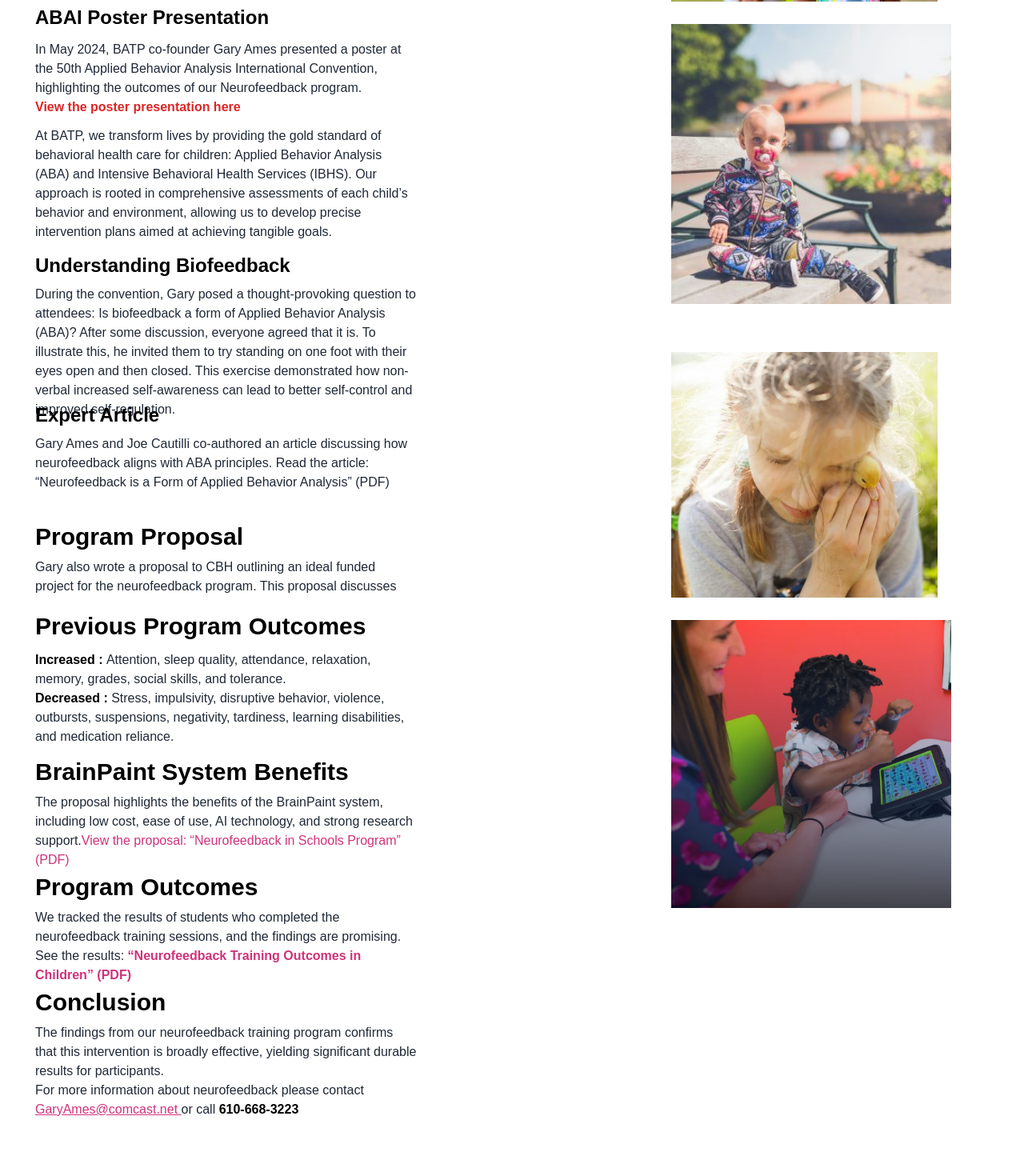
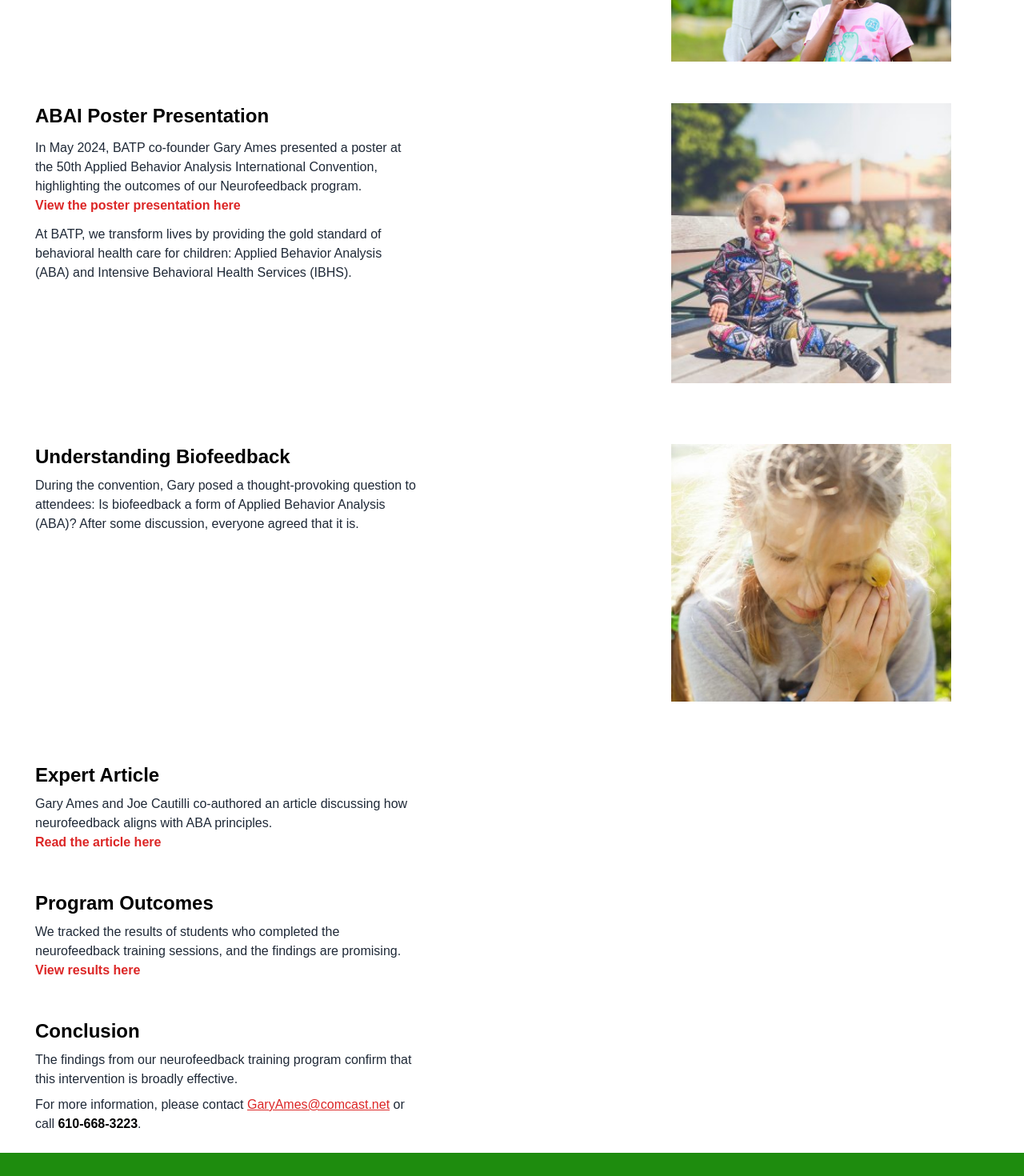
Before and after one commit to shanedsouzatx/demodesignclone, a Next.js app: page /biofeedback-neurofeedback-eeg in a window 1280 px wide. Shown: the part 460-1930 px from the top of the page at 80% size. Built offline with nearby package versions, Linux system fonts and the light colour scheme.

Commit message:
'pushed'

```diff
--- a/src/app/biofeedback-neurofeedback-eeg/page.tsx
+++ b/src/app/biofeedback-neurofeedback-eeg/page.tsx
@@ -1,16 +1,17 @@
 import Image from "next/image";
-import Link from "next/link"
+import Link from "next/link";
+
 const Biofeedback: React.FC = () => {
   return (
-    <div className="max-w-8xl mx-auto overflow-x-auto pt-[390px] lg:pt-[240px] p-6 px-11 ">
+    <div className="max-w-8xl mx-auto overflow-x-auto pt-[390px] lg:pt-[240px] p-6 px-11">
       {/* Page Heading */}
       <h1 className="text-3xl md:text-4xl font-bold text-green-700 mb-6">
         Neurofeedback Program Overview
       </h1>
 
       {/* First Section */}
-      <div className="flex flex-col md:flex-row justify-between items-start gap-9 mb-">
-        <div className="md:w-2/5 -mb-11 ">
+      <div className="flex flex-col md:flex-row justify-between items-start gap-9 mb-6">
+        <div className="md:w-2/5">
           <h2 className="text-2xl font-bold text-black">Brainwave Biofeedback</h2>
           <p className="text-gray-800 mt-2">
             Behavior Analysis & Therapy Partners (BATP) is proud to have supported a
@@ -19,7 +20,7 @@ const Biofeedback: React.FC = () => {
             for children. But BATP does not offer neurofeedback due to insurance.
           </p>
         </div>
-        <div className="md:w-1/3 mt-6 lg:-mt-16 md: pr-16 ">
+        <div className="md:w-1/3">
           <Image
             src="/images/bio1.jpg"
             alt="Kids playing outside"
@@ -31,24 +32,22 @@ const Biofeedback: React.FC = () => {
       </div>
 
       {/* Second Section */}
-      <div className="flex flex-col md:flex-row justify-between items-start gap-9 md:mt-11 xl:-mt-11 ">
+      <div className="flex flex-col md:flex-row justify-between items-start gap-9 mt-6">
         <div className="md:w-2/5">
-          <h2 className="text-2xl pt-5 font-bold text-black">ABAI Poster Presentation</h2>
+          <h2 className="text-2xl font-bold text-black">ABAI Poster Presentation</h2>
           <p className="text-gray-800 mt-3">
             In May 2024, BATP co-founder Gary Ames presented a poster at the 50th
             Applied Behavior Analysis International Convention, highlighting the
             outcomes of our Neurofeedback program.
           </p>
           <a href='https://demodesignz.com/projects/grey/wp-content/uploads/2025/01/ABAI_Presentation_GA-1.pdf' className="text-red-600 font-bold mt-2" target="_blank">View the poster presentation here</a>
-          <p className="text-gray-800 mt-3 ">
+          <p className="text-gray-800 mt-3">
             At BATP, we transform lives by providing the gold standard of behavioral
             health care for children: Applied Behavior Analysis (ABA) and Intensive
-            Behavioral Health Services (IBHS). Our approach is rooted in comprehensive
-            assessments of each child’s behavior and environment, allowing us to
-            develop precise intervention plans aimed at achieving tangible goals.
+            Behavioral Health Services (IBHS).
           </p>
         </div>
-        <div className="md:w-1/3 mt-11">
+        <div className="md:w-1/3">
           <Image
             src="/images/bio2.jpg"
             alt="Baby sitting on a bench"
@@ -58,15 +57,16 @@ const Biofeedback: React.FC = () => {
           />
         </div>
       </div>
-       {/* 3rd Section */}
-       <div className="flex flex-col md:flex-row justify-between items-start gap-9  xl:-mt-28 ">
-        <div className="md:w-2/5 -mb-20 ">
-          <h2 className="text-2xl pt-5 font-bold text-black">Understanding Biofeedback</h2>
+
+      {/* Third Section */}
+      <div className="flex flex-col md:flex-row justify-between items-start gap-9 mt-12">
+        <div className="md:w-2/5">
+          <h2 className="text-2xl font-bold text-black">Understanding Biofeedback</h2>
           <p className="text-gray-800 mt-2">
-          During the convention, Gary posed a thought-provoking question to attendees: Is biofeedback a form of Applied Behavior Analysis (ABA)? After some discussion, everyone agreed that it is. To illustrate this, he invited them to try standing on one foot with their eyes open and then closed. This exercise demonstrated how non-verbal increased self-awareness can lead to better self-control and improved self-regulation.
+            During the convention, Gary posed a thought-provoking question to attendees: Is biofeedback a form of Applied Behavior Analysis (ABA)? After some discussion, everyone agreed that it is.
           </p>
         </div>
-        <div className="md:w-1/3 mt-36 pr-16 ">
+        <div className="md:w-1/3">
           <Image
             src="/images/bio3.jpg"
             alt="Kids playing outside"
@@ -77,89 +77,38 @@ const Biofeedback: React.FC = () => {
         </div>
       </div>
 
-      {/* 4th Section */}
-      <div className="flex flex-col md:flex-row justify-between items-start gap-9 md:mt-11 lg:-mt-40 xl:-mt-72 ">
+      {/* Fourth Section */}
+      <div className="flex flex-col md:flex-row justify-between items-start gap-9 mt-12">
         <div className="md:w-2/5">
-          <h2 className="text-2xl pt-4 font-bold text-black">Expert Article</h2>
+          <h2 className="text-2xl font-bold text-black">Expert Article</h2>
           <p className="text-gray-800 mt-2">
-          Gary Ames and Joe Cautilli co-authored an article discussing how neurofeedback aligns with ABA principles.  Read the article: <a href="https://n1536252.websitebuilder.online/wp-content/uploads/go-x/u/a2df9afe-4204-43ab-ade9-fe8c97109f59/Neurofeedback-is-a-form-of-Applied-Behavior-Analysis.pdf">“Neurofeedback is a Form of Applied Behavior Analysis” (PDF)</a>
+            Gary Ames and Joe Cautilli co-authored an article discussing how neurofeedback aligns with ABA principles.
           </p>
-          {/* <a href='https://demodesignz.com/projects/grey/wp-content/uploads/2025/01/ABAI_Presentation_GA-1.pdf' className="text-red-600 font-bold py-9 " target="_blank">View the poster presentation here</a> */}
-
-        </div>
-        <div className="md:w-1/3 mt-16 md:mt-72">
-          <Image
-            src="/images/bio4.png"
-            alt="Baby sitting on a bench"
-            width={350}
-            height={250}
-            className="pb-7"
-          />
+          <a href="https://n1536252.websitebuilder.online/wp-content/uploads/go-x/u/a2df9afe-4204-43ab-ade9-fe8c97109f59/Neurofeedback-is-a-form-of-Applied-Behavior-Analysis.pdf" className="text-red-600 font-bold">Read the article here</a>
         </div>
       </div>
-      {/* NEXT */}
-      <div className="flex flex-col md:flex-row justify-between items-start gap-9 md:-mt-80 -mt-[10px] lg:-mt-[530px] ">
+
+      {/* Final Sections */}
+      <div className="flex flex-col md:flex-row justify-between items-start gap-9 mt-12">
         <div className="md:w-2/5">
-          <h2 className="text-3xl pt-5 font-bold text-black">Program Proposal</h2>
+          <h2 className="text-2xl font-bold text-black">Program Outcomes</h2>
           <p className="text-gray-800 mt-2">
-          Gary also wrote a proposal to CBH outlining an ideal funded project for the neurofeedback program. This proposal discusses
+            We tracked the results of students who completed the neurofeedback training sessions, and the findings are promising.
           </p>
-         </div>
-        <div className="md:w-1/3 md:mt-72 ">
-
+          <a href="https://demodesignz.com/projects/grey/wp-content/uploads/2025/01/Neurofeedback_Training_Outcomes_in_Children.pdf" className="text-red-600 font-bold">View results here</a>
         </div>
       </div>
-      {/* NEXT */}
-      <div className="flex flex-col md:flex-row justify-between items-start gap-9 md:-mt-36 lg:-mt-48 ">
-        <div className="md:w-2/5 py-4">
-          <h2 className="text-3xl pt-5 font-bold text-black">Previous Program Outcomes</h2>
-          <p className="text-gray-800 py-3">
-    <span className="text-black font-bold">Increased : </span>Attention, sleep quality, attendance, relaxation, memory, grades, social skills, and tolerance.
 
-<br/>
-
-      <span className="text-black font-bold">Decreased : </span>   Stress, impulsivity, disruptive behavior, violence, outbursts, suspensions, negativity, tardiness, learning disabilities, and medication reliance.  </p>
-        </div>
-        <div className="md:w-1/3 md:mt-72">
-
-        </div>
-      </div>
-      {/* NEXT */}
-      <div className="flex flex-col md:flex-row justify-between items-start gap-9 md:-mt-[50px] lg:-mt-[90px] xl:-mt-[110px] ">
-        <div className="md:w-2/5 py-5">
-          <h2 className="text-3xl font-bold pt-5 text-black">BrainPaint System Benefits</h2>
+      {/* Conclusion */}
+      <div className="flex flex-col md:flex-row justify-between items-start gap-9 mt-12">
+        <div className="md:w-2/5">
+          <h2 className="text-2xl font-bold text-black">Conclusion</h2>
           <p className="text-gray-800 mt-2">
-          The proposal highlights the benefits of the BrainPaint system, including low cost, ease of use, AI technology, and strong research support.
-<a href="https://n1536252.websitebuilder.online/wp-content/uploads/go-x/u/0624b328-33fd-4d2b-a99c-df74c56d4cae/Neurofeedback-in-Schools.pdf" className="text-[#CF337A] ">View the proposal: “Neurofeedback in Schools Program” (PDF)</a>
- </p>
-         </div>
-        <div className="md:w-1/3 md:mt-72">
-
-        </div>
-      </div>
-      {/* NEXT */}
-      <div className="flex flex-col md:flex-row justify-between items-start gap-9 md:-mt-16 lg:-mt-36 ">
-        <div className="md:w-2/5 py-5">
-          <h2 className="text-3xl pt-5 font-bold text-black">Program Outcomes</h2>
-          <p className="text-gray-800 mt-2">We tracked the results of students who completed the neurofeedback training sessions, and the findings are promising. See the results:
-    <a href="https://demodesignz.com/projects/grey/wp-content/uploads/2025/01/Neurofeedback_Training_Outcomes_in_Children.pdf" className="text-[#CF337A] font-bold"> “Neurofeedback Training Outcomes in Children” (PDF)
-</a>   </p>
-        </div>
-        <div className="md:w-1/3 md:mt-72">
-
-        </div>
-      </div>{/* NEXT */}
-      <div className="flex flex-col md:flex-row justify-between items-start gap-9 md:-mt-16 lg:-mt-36 ">
-        <div className="md:w-2/5 py-5">
-          <h2 className="text-3xl pt-5 font-bold text-black">Conclusion</h2>
-          <p className="text-gray-800 mt-2 pb-2">
-          The findings from our neurofeedback training program confirms that this intervention is broadly effective, yielding significant durable results for participants.
-<br/>
-
-For more information about neurofeedback please contact <Link  href="mailto:BATPaa@gmail.com" className="text-[#CF337A] underline"> GaryAmes@comcast.net </Link> or call <span className="text-black font-bold"> 610-668-3223  </span></p>
-        </div>
-        <div className="md:w-1/3 md:mt-72">
-
+            The findings from our neurofeedback training program confirm that this intervention is broadly effective.
+          </p>
+          <p className="text-gray-800 mt-2">
+            For more information, please contact <Link href="mailto:BATPaa@gmail.com" className="text-red-600 underline">GaryAmes@comcast.net</Link> or call <span className="text-black font-bold">610-668-3223</span>.
+          </p>
         </div>
       </div>
     </div>
```
